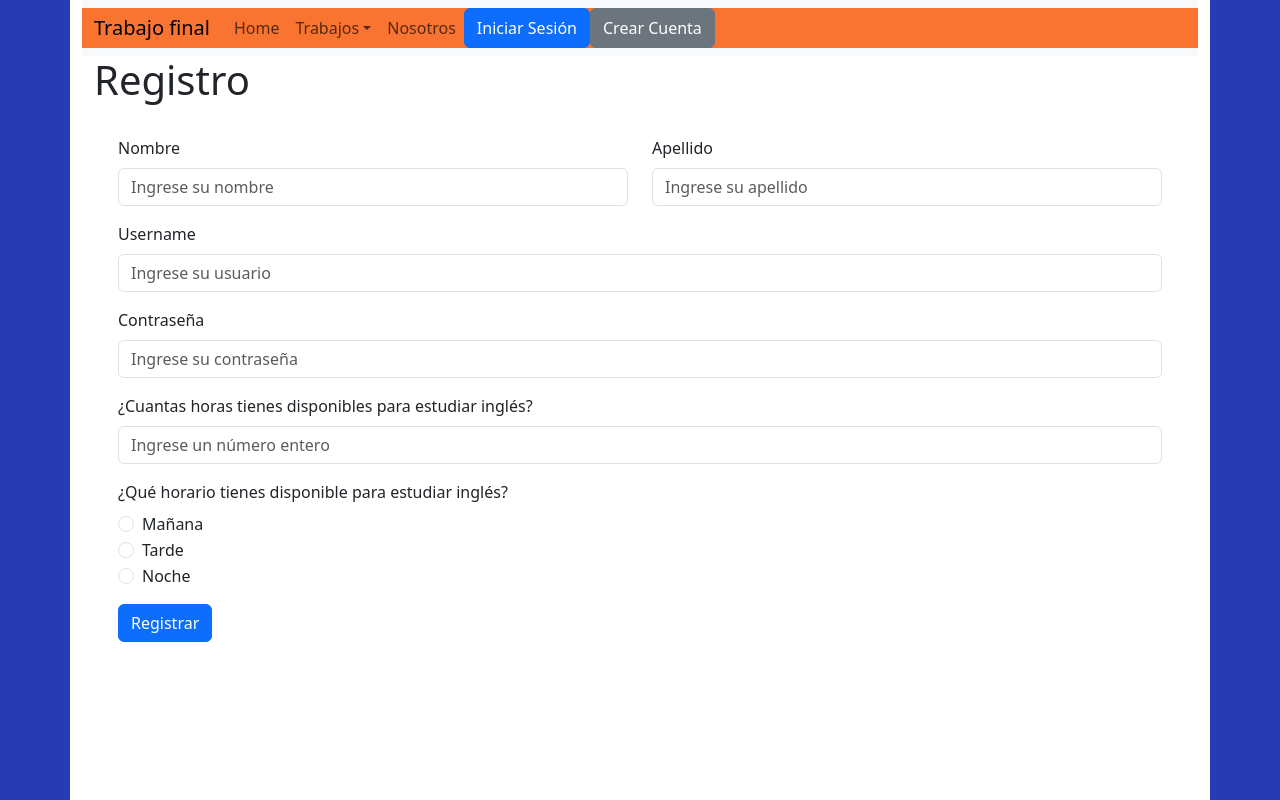
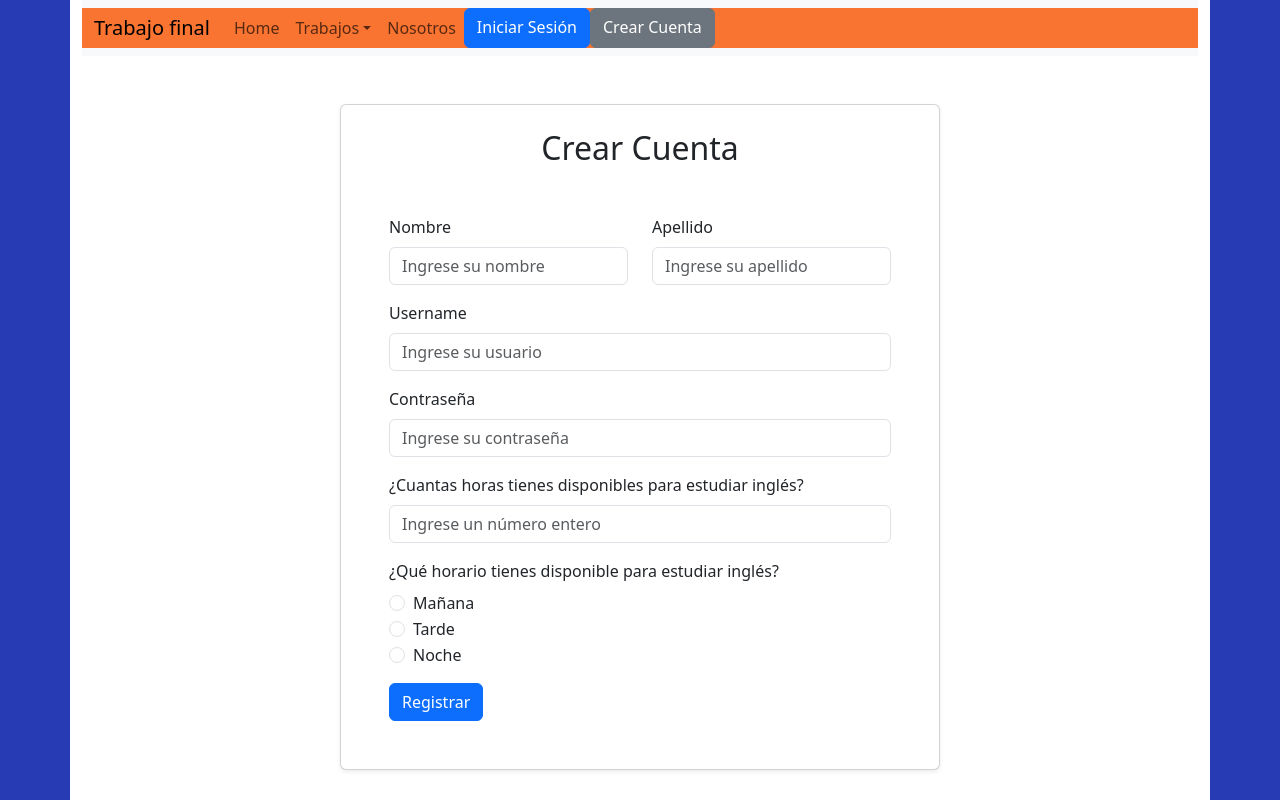
Before and after one commit to BrianTolaba/ProyectoFinal-FPW, a React (Vite) app in the folder client/: page /registro in a window 1280 px wide. Built offline with nearby package versions, Linux system fonts and the light colour scheme; no server answers.

Commit message:
ultimas correcciones

```diff
--- a/client/src/components/Layout.jsx
+++ b/client/src/components/Layout.jsx
@@ -67,9 +67,9 @@ function Layout() {
                                 )}
                                 {isAuthenticated ?
                                 (<Button variant="secondary" onClick={manejarLogout}>Cerrar Sesión</Button>)
-                                : (<Button variant="primary" onClick={() => navigate('/login')}>Iniciar Sesión</Button>)}
+                                : (<Button variant="primary" href='/login'>Iniciar Sesión</Button>)}
                                 {!isAuthenticated && (
-                                    <Button variant="secondary" onClick={() => navigate('/registro')}>Crear Cuenta</Button>
+                                    <Button variant="secondary" href='/registro'>Crear Cuenta</Button>
                                 )}
                             </Nav>
                         </Navbar.Collapse>
--- a/client/src/components/Registrar.jsx
+++ b/client/src/components/Registrar.jsx
@@ -1,9 +1,9 @@
 import { useState } from 'react';
-import { Form, Button, Row, Col } from 'react-bootstrap';
+import { Container, Card, Form, Button, Row, Col } from 'react-bootstrap';
 import axios from "axios"
 import { set } from 'mongoose';
 
-//const PASSWORD_REGEX = /^(?=.[a-z])(?=.[A-Z])(?=.*\d)[A-Za-z\d]{8,}$/;
+//const PASSWORD_REGEX = /^(?=.*[a-z])(?=.*[A-Z])(?=.*\d)[A-Za-z\d]{8,}$/;
 
 // 2
 
@@ -12,7 +12,7 @@ const PASSWORD_REGEX = {
     uppercase: /(?=.*[A-Z])/,
     lowercase: /(?=.*[a-z])/,
     number: /(?=.*\d)/,
-    isValid: /^(?=.[a-z])(?=.[A-Z])(?=.*\d)[A-Za-z\d]{8,}$/
+    isValid: /^(?=.*[a-z])(?=.*[A-Z])(?=.*\d)[A-Za-z\d]{8,}$/
 };
 
 function FormularioRegistro() {
@@ -37,7 +37,7 @@ function FormularioRegistro() {
         horasDisponibles: '',
         horarioDisponible: '', // Nueva propiedad: mañana/tarde/noche
 
-        score:0,
+        score: 0,
     });
 
 
@@ -103,6 +103,14 @@ function FormularioRegistro() {
     const passwordInvalido = Object.values(erroresPassword).some(error => error);
 
     return (
+        <Container
+            fluid className="d-flex justify-content-center align-items-center"
+            style={{ minHeight: "1vh" }}>
+            <Card style={{ width: '100%', maxWidth: '600px' }} className="shadow-sm">
+                <Card.Body className="p-4">
+                    <Card.Title as="h2" className="text-center mb-4">
+                        Crear Cuenta
+                    </Card.Title>
                     <Form noValidate validated={validado} onSubmit={manejarSubmit} className="p-4" border rounded="4">
                         <Row className="mb-3">
                             <Form.Group as={Col} md="6" controlId="validacionNombre">
@@ -162,7 +170,7 @@ function FormularioRegistro() {
                                 onChange={manejarCambio}
                                 placeholder="Ingrese su contraseña"
                                 minLength="8"
-                pattern="^(?=.[a-z])(?=.[A-Z])(?=.*\d)[A-Za-z\d]{8,}$"
+                                pattern="^(?=.*[a-z])(?=.*[A-Z])(?=.*\d)[A-Za-z\d]{8,}$"
                             />
                             <Form.Control.Feedback type="invalid">
                                 La contraseña debe tener al menos 8 caracteres, incluyendo una mayúscula, una minúscula y un número.
@@ -226,7 +234,9 @@ function FormularioRegistro() {
 
                         <Button type="submit">Registrar</Button>
                     </Form>
-
+                </Card.Body>
+            </Card>
+        </Container>
 
     );
 
--- a/client/src/pages/AboutUs.jsx
+++ b/client/src/pages/AboutUs.jsx
@@ -8,16 +8,16 @@ function AboutUs() {
       <div className="row text-center justify-content-center">
 
         <div className="card col-md-3 m-2">
-          <img src={Jake} className="card-img-top " alt="..." />
+          <img src={"https://avatars.githubusercontent.com/u/83613258?v=4"} className="card-img-top " alt="..." />
           <div className="card-body">
-            <h5 className="card-title">Ariki Sebastian</h5>
+            <h5 className="card-title">Gonzalez Ariki Sebastian</h5>
             <p className="card-text"></p>
             <a href="https://github.com/SebaGAriki" target="_blank" className="btn btn-primary ">REPOSITORIO</a>
           </div>
         </div>
 
         <div className="card col-md-3 m-2">
-          <img src={Jake} className="card-img-top " alt="..." />
+          <img src={"https://avatars.githubusercontent.com/u/165035227?v=4"} className="card-img-top " alt="..." />
           <div className="card-body">
             <h5 className="card-title">Chiliguay Lucas</h5>
             <p className="card-text"></p>
@@ -25,7 +25,7 @@ function AboutUs() {
           </div>
         </div>
         <div className="card col-md-3 m-2">
-          <img src={Jake} className="card-img-top  " alt="..." />
+          <img src={"https://avatars.githubusercontent.com/u/165030015?v=4"} className="card-img-top  " alt="..." />
           <div className="card-body">
             <h5 className="card-title">Tolaba Brian</h5>
             <p className="card-text"></p>
--- a/client/src/pages/Registro.jsx
+++ b/client/src/pages/Registro.jsx
@@ -3,8 +3,8 @@ import Registrar from "../components/Registrar.jsx";
 
 function Registro() {
   return (
-    <Container>
-      <h1>Registro</h1>
+    <Container className="mt-5">
+      <h1></h1>
       <Registrar />
     </Container>
   );
```
Also changed, not shown: 1 other file (tests, documents, lock files or other folders). Lines whose indentation alone changed are shown as unchanged.
